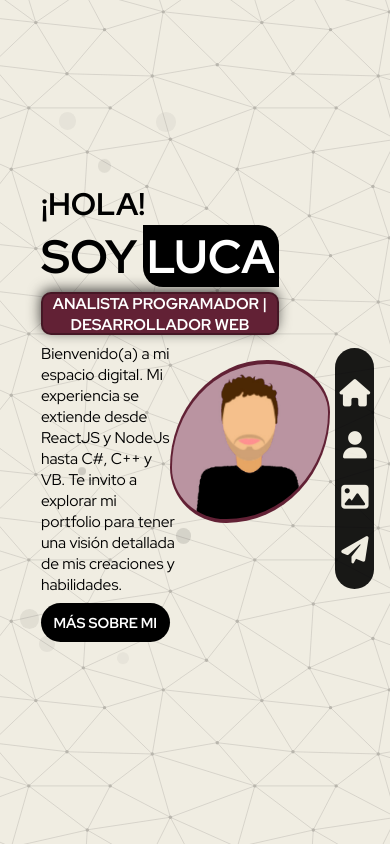
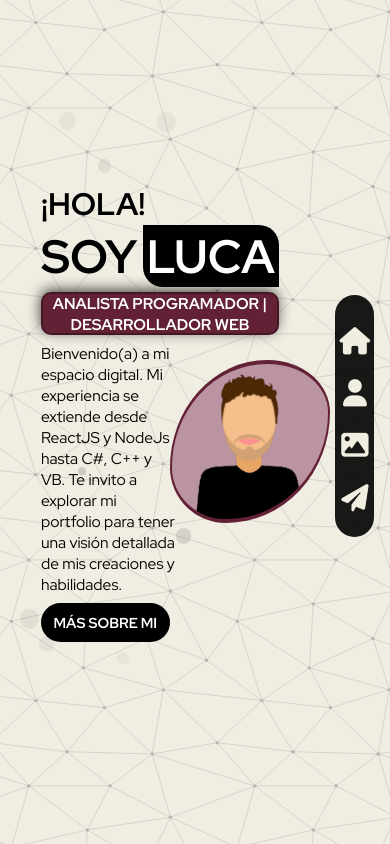
Before and after one commit to lucagiallonardi/my-portfolio, a React (Create React App) app: page / in a window 390 px wide. Built offline with nearby package versions, Linux system fonts and the light colour scheme.

Commit message:
change responsive

```diff
--- a/src/layouts/NavBar/NavBar.css
+++ b/src/layouts/NavBar/NavBar.css
@@ -59,7 +59,7 @@
 
 .navBarIcons{
     margin-left: 90vw;
-    margin-top: 111vh;
+    top: 35vh;
     display: flex;
     flex-direction: column;
     position: fixed;
```
